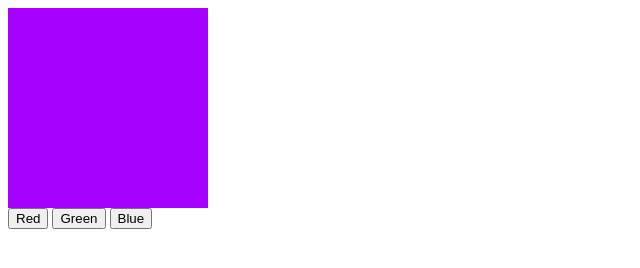
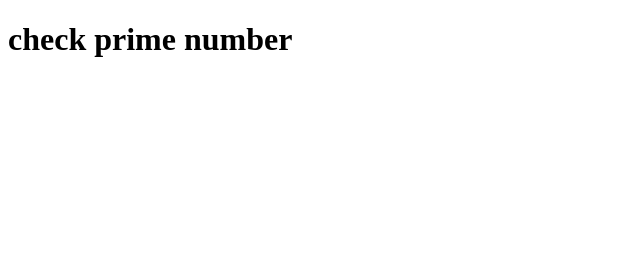
Before and after one commit to Hemalathas25/HVA-JS-Task, a plain HTML site: page index.html in a window 1280 px wide. Shown: the whole page, without its empty margins (0-640 px from the left). Drawn offline with Linux system fonts and the light colour scheme.

Commit message:
Add files via upload
Signed-off-by: Hemalatha <137291696+Hemalathas25@users.noreply.github.com>

```diff
--- a/index.html
+++ b/index.html
@@ -3,27 +3,10 @@
 <head>
     <meta charset="UTF-8">
     <meta name="viewport" content="width=device-width, initial-scale=1.0">
-    <title>Document</title>
-    <style>
-        .colored-box {
-          width: 200px;
-          height: 200px;
-          background-color: rgb(166, 0, 255);
-        }
-      </style>
+    <title>JAVA SCRIPT TASKS</title>
+    <script src="script.js" defer></script>
 </head>
 <body>
-<div class="colored-box" id="box"></div>
-<button onclick="changeColor('red')">Red</button>
-<button onclick="changeColor('green')">Green</button>
-<button onclick="changeColor('blue')">Blue</button>
-
-<script>
-    function changeColor(color) {
-      document.getElementById('box').style.backgroundColor = color;
-    }
-  </script>
+    <h1>check prime number</h1>
 </body>
-
-
 </html>
```
